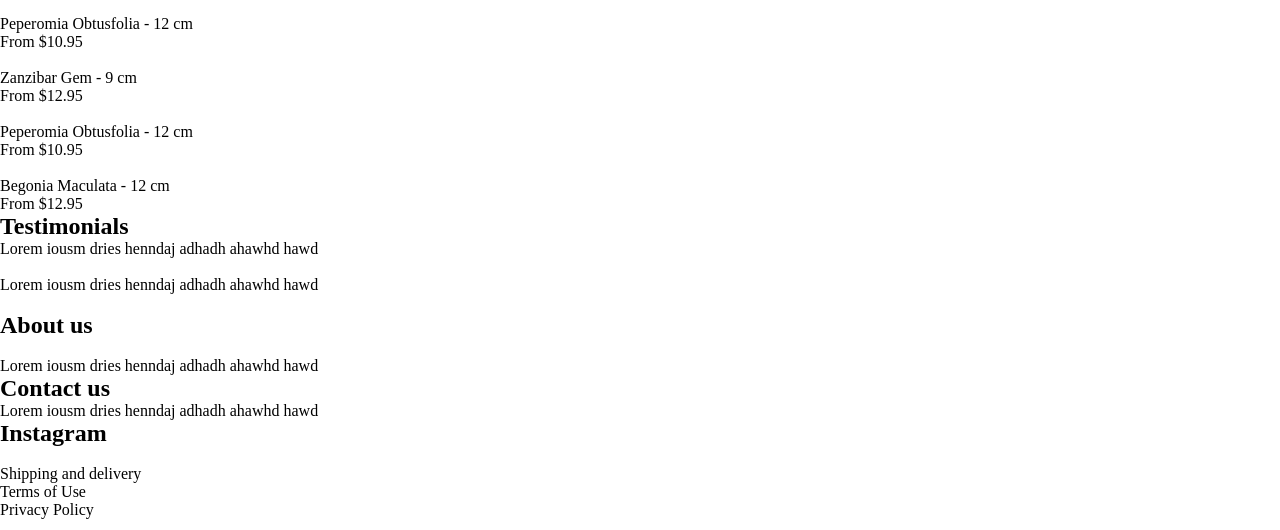
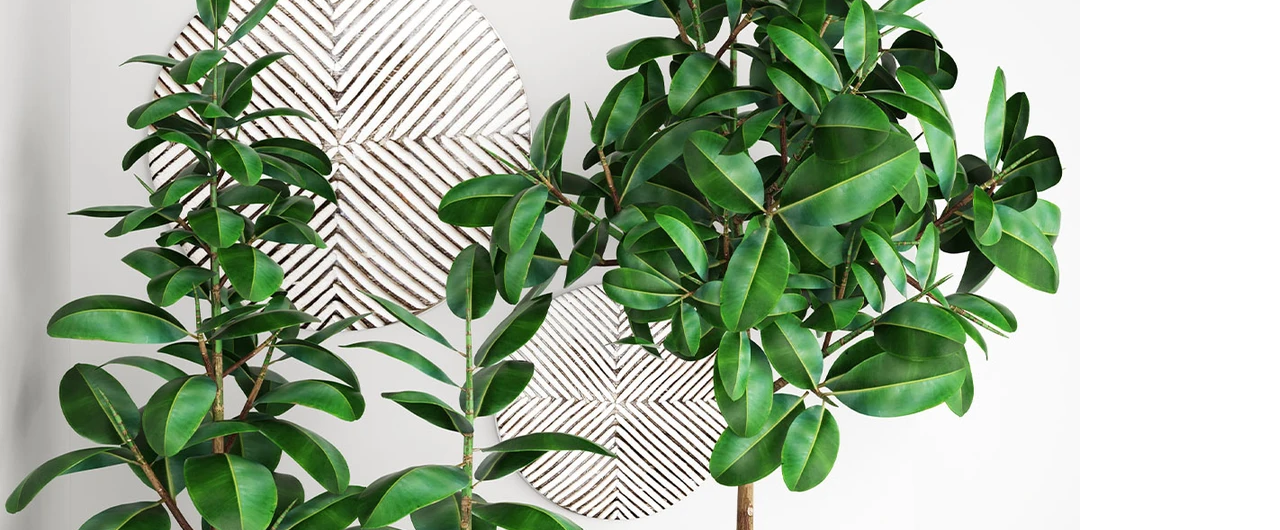
Before and after one commit to NellySP/Landing-Page, a plain HTML site: page index.html in a window 1280 px wide. Shown: the part 142-672 px from the top of the page. Drawn offline with Linux system fonts and the light colour scheme.

Commit message:
changed imgs name

```diff
--- a/index.html
+++ b/index.html
@@ -17,7 +17,7 @@
 <main>
     <hero>
         <div class="background">
-        <img src="">
+        <img src="/images/heroImg.webp">
         </div>
         <h1>Heading Lorem</h1>
         <p>Lorem iousm dries henndaj adhadh ahawhd hawd </p>
```
Also changed, not shown: images/heroImg.webp (renamed from images/grow__hero_1080x.webp), images/whatsNew1.webp (renamed from images/2021-08-0112.00.49_2400x_98835aba-3735-42e3-9efb-b38be42f55b4_900x.webp), images/whatsNew2.webp (renamed from images/IMG_2091_2400x_9e6c346d-38b6-44aa-917c-193f93ce2a0c_900x.webp), images/whatsNew3.webp (renamed from images/IMG_2031_2400x_c6ab9cc5-b197-42a5-a861-69c8b6ba8c71_900x.webp), images/whatsNew4.webp (renamed from images/IMG_2128_2400x_dfd6b54e-71bb-40bd-9102-b81c01609378_900x.webp), 2 other files.
